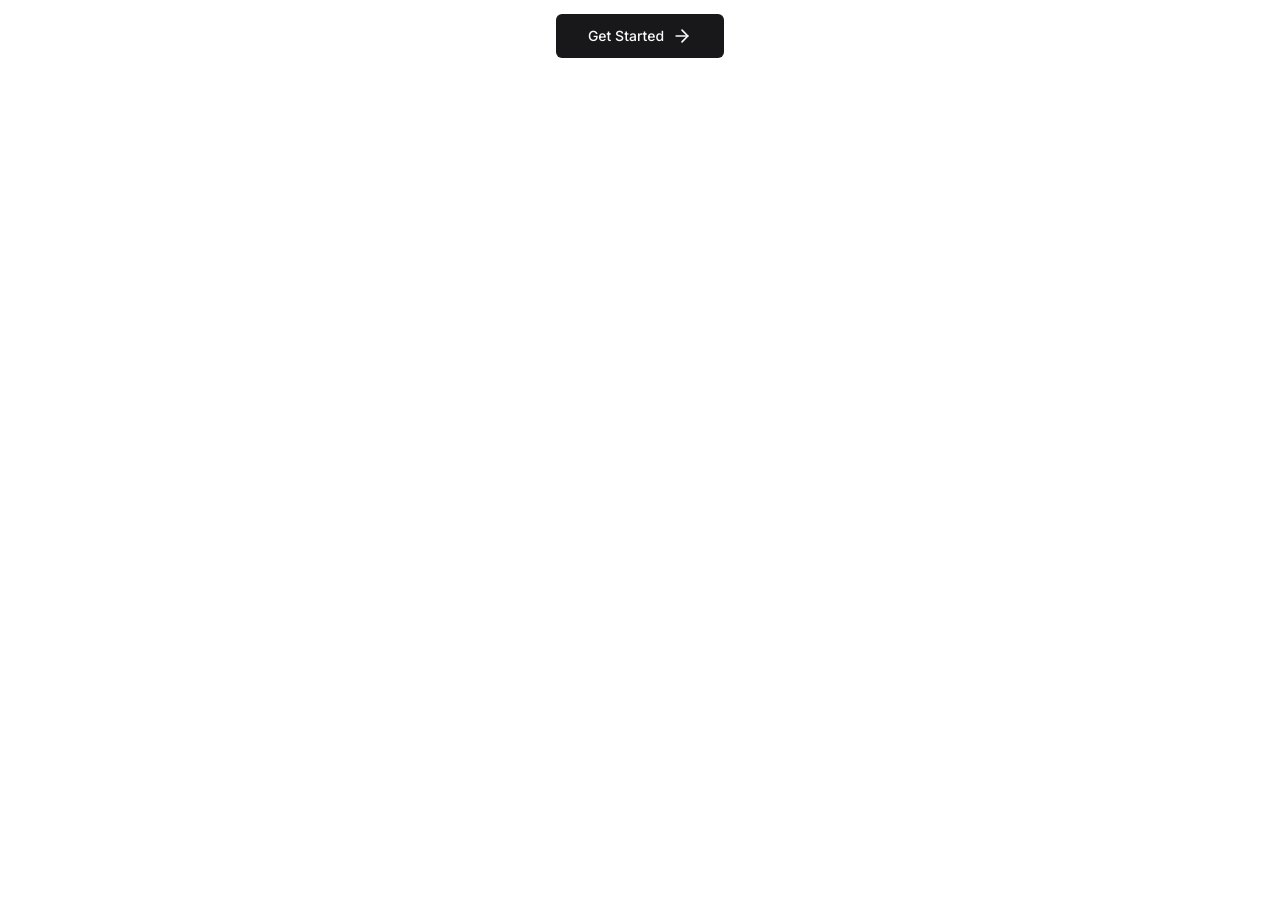
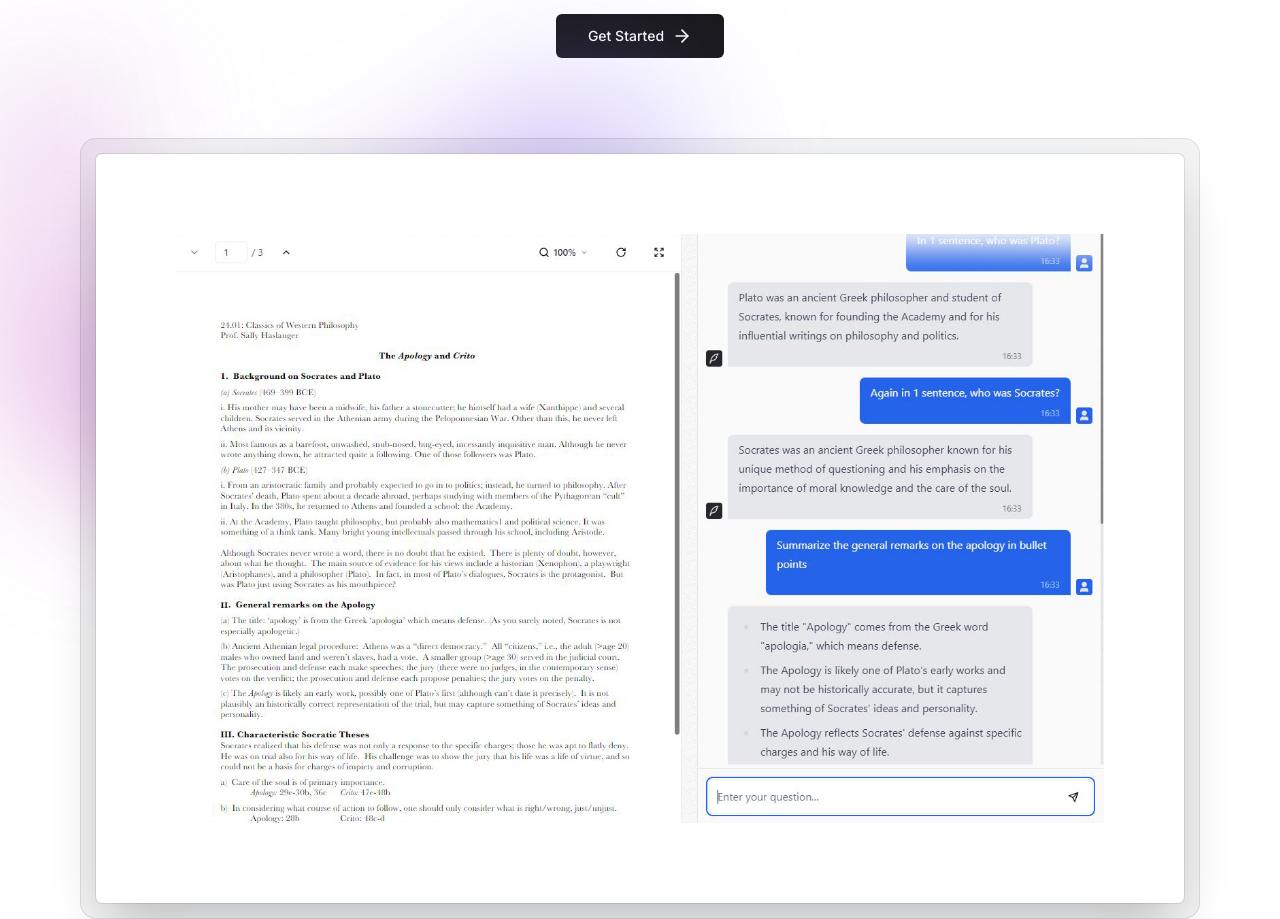
Before and after one commit to vishh2dev/chatwithpdf, a Next.js app: page / in a window 1280 px wide. Shown: the part 440-1359 px from the top of the page. Before the commit the page ends 960 px from the top, so only its background shows below. Built offline with nearby package versions, Linux system fonts and the light colour scheme.

Commit message:
feat(landing):added a dashboard preview

```diff
--- a/src/app/page.tsx
+++ b/src/app/page.tsx
@@ -2,8 +2,11 @@
 import Link from "next/link";
 import {ArrowRight} from 'lucide-react'
 import { buttonVariants } from "@/components/ui/button";
+import Image from "next/image";
+
 export default function Home() {
   return (
+    <>
    <MaxWidthWrapper className='mb-12 mt-28 sm:mt-40 flex flex-col items-center justify-center text-center'>
     <div className="mx-auto mb-4 flex max-w-fit items-center justify-center space-x-2 overflow-hidden rounded-full border border-gray-200 bg-white px-7 py-2 shadow-md backdrop-blur transition-all hover:border-gray-300 hover:bg-white/50">
       <p className="text-sm font-semibold text-gray-700">
@@ -23,5 +26,51 @@
       Get Started<ArrowRight className="ml-2 h-5 w-5"/>
     </Link>
    </MaxWidthWrapper>
+   <div>
+        <div className='relative isolate'>
+          <div
+            aria-hidden='true'
+            className='pointer-events-none absolute inset-x-0 -top-40 -z-10 transform-gpu overflow-hidden blur-3xl sm:-top-80'>
+            <div
+              style={{
+                clipPath:
+                  'polygon(74.1% 44.1%, 100% 61.6%, 97.5% 26.9%, 85.5% 0.1%, 80.7% 2%, 72.5% 32.5%, 60.2% 62.4%, 52.4% 68.1%, 47.5% 58.3%, 45.2% 34.5%, 27.5% 76.7%, 0.1% 64.9%, 17.9% 100%, 27.6% 76.8%, 76.1% 97.7%, 74.1% 44.1%)',
+              }}
+              className='relative left-[calc(50%-11rem)] aspect-[1155/678] w-[36.125rem] -translate-x-1/2 rotate-[30deg] bg-gradient-to-tr from-[#ff80b5] to-[#9089fc] opacity-30 sm:left-[calc(50%-30rem)] sm:w-[72.1875rem]'
+            />
+          </div>
+
+          <div>
+            <div className='mx-auto max-w-6xl px-6 lg:px-8'>
+              <div className='mt-16 flow-root sm:mt-24'>
+                <div className='-m-2 rounded-xl bg-gray-900/5 p-2 ring-1 ring-inset ring-gray-900/10 lg:-m-4 lg:rounded-2xl lg:p-4'>
+                  <Image
+                    src='/dashboard-preview.jpg'
+                    alt='product preview'
+                    width={1364}
+                    height={866}
+                    quality={100}
+                    className='rounded-md bg-white p-2 sm:p-8 md:p-20 shadow-2xl ring-1 ring-gray-900/10'
+                  />
+                </div>
+              </div>
+            </div>
+          </div>
+
+          <div
+            aria-hidden='true'
+            className='pointer-events-none absolute inset-x-0 -top-40 -z-10 transform-gpu overflow-hidden blur-3xl sm:-top-80'>
+            <div
+              style={{
+                clipPath:
+                  'polygon(74.1% 44.1%, 100% 61.6%, 97.5% 26.9%, 85.5% 0.1%, 80.7% 2%, 72.5% 32.5%, 60.2% 62.4%, 52.4% 68.1%, 47.5% 58.3%, 45.2% 34.5%, 27.5% 76.7%, 0.1% 64.9%, 17.9% 100%, 27.6% 76.8%, 76.1% 97.7%, 74.1% 44.1%)',
+              }}
+              className='relative left-[calc(50%-13rem)] aspect-[1155/678] w-[36.125rem] -translate-x-1/2 rotate-[30deg] bg-gradient-to-tr from-[#ff80b5] to-[#9089fc] opacity-30 sm:left-[calc(50%-36rem)] sm:w-[72.1875rem]'
+            />
+          </div>
+        </div>
+      </div>
+
+   </>
   )
 }
```
Also changed, not shown: public/dashboard-preview.jpg (added).
